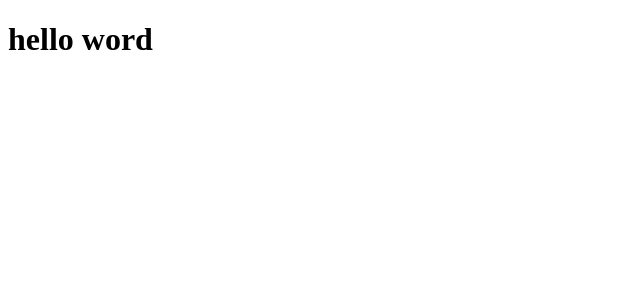
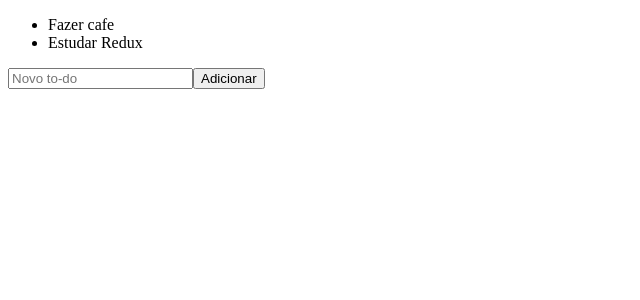
Before and after one commit to AdsonTanajura/react-redux-zustand, a React (Vite) app: page / in a window 1280 px wide. Shown: the top 300 px of the page, without its empty margins (0-640 px from the left). Built offline with nearby package versions, Linux system fonts and the light colour scheme.

Commit message:
Cria o store

```diff
--- a/src/App.tsx
+++ b/src/App.tsx
@@ -1,11 +1,15 @@
+import React from "react"
 
+import AddTodo from "./components/AddTodo";
+import TodoList from "./components/TodoList";
 
-const App = () => {
+const App:React.FC = () => {
 
   return (
-    <>
-      <h1>hello word</h1>
-    </>
+    <div>
+      <TodoList />
+      <AddTodo />
+    </div>
   )
 }
 
--- /dev/null
+++ b/src/components/AddTodo.tsx
@@ -0,0 +1,25 @@
+import React, {FormEvent, useState} from "react";
+
+const AddTodo: React.FC = () => {
+    const [newTodo, setNewTodo] = useState('')
+
+    const handleNewtodo = (e: FormEvent) => {
+        e.preventDefault()
+
+        console.log(newTodo);
+    };
+
+    return (
+        <form onSubmit={handleNewtodo}>
+            <input
+            type="text"
+            placeholder="Novo to-do"
+            value={newTodo}
+            onChange={(e) => setNewTodo(e.target.value)}
+            />
+            <button type="submit">Adicionar</button>
+        </form>
+    )
+};
+
+export default AddTodo;
--- /dev/null
+++ b/src/components/TodoList.tsx
@@ -0,0 +1,13 @@
+import React from "react";
+
+const TodoList:React.FC = () =>{
+
+    return (
+        <ul>
+            <li>Fazer cafe</li>
+            <li>Estudar Redux</li>
+        </ul>
+    )
+};
+
+export default TodoList;
```
Also changed, not shown: src/store/index.ts (added, +14 -0 lines).
